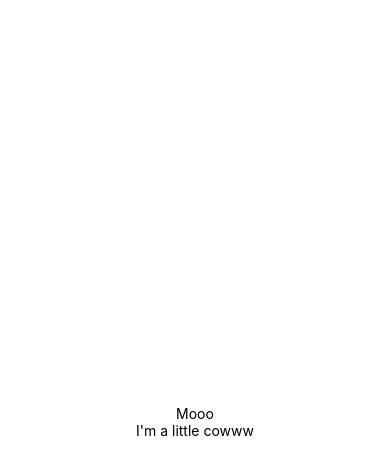
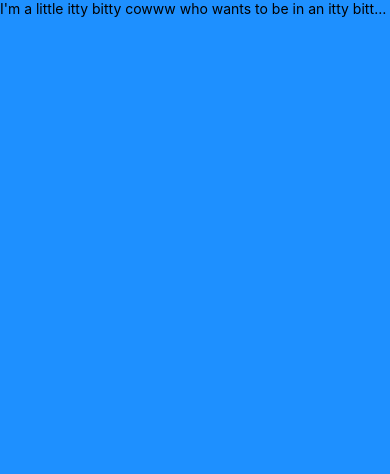
Before and after one commit to callumreid/sellYourStuff, a React Native app: screen / in a window 390 px wide. Shown: the top 474 px of the page. Built offline with nearby package versions, Linux system fonts and the light colour scheme.

Commit message:
Added onPress functionality to text

```diff
--- a/App.js
+++ b/App.js
@@ -1,22 +1,23 @@
 import { StatusBar } from 'expo-status-bar';
 import React from 'react';
-import { StyleSheet, Text, View } from 'react-native';
+import { StyleSheet, Text, View, SafeAreaView } from 'react-native';
 
 export default function App() {
+  let x = 1;
   return (
-    <View style={styles.container}>
-      <Text>Mooo</Text>
-      <Text>I'm a little cowww</Text>
+    <SafeAreaView style={styles.container}>
+      <Text
+      numberOfLines={1}
+      onPress={() => console.log('clickity clackity')}
+      >I'm a little itty bitty cowww who wants to be in an itty bitty pasture who loves to mooooooo</Text>
       <StatusBar style="auto" />
-    </View>
+    </SafeAreaView>
   );
 }
 
 const styles = StyleSheet.create({
   container: {
     flex: 1,
-    backgroundColor: '#fff',
-    alignItems: 'center',
-    justifyContent: 'center',
+    backgroundColor: 'dodgerblue',
   },
 });
--- a/app.json
+++ b/app.json
@@ -27,6 +27,8 @@
     },
     "web": {
       "favicon": "./assets/favicon.png"
-    }
+    },
+    "description": "An application developed for IOS that allows a user to sell the items laying around the house that they might no longer need",
+    "githubUrl": "https://github.com/callumreid/sellYourStuff"
   }
 }
```
Also changed, not shown: .expo-shared/README.md (added).
